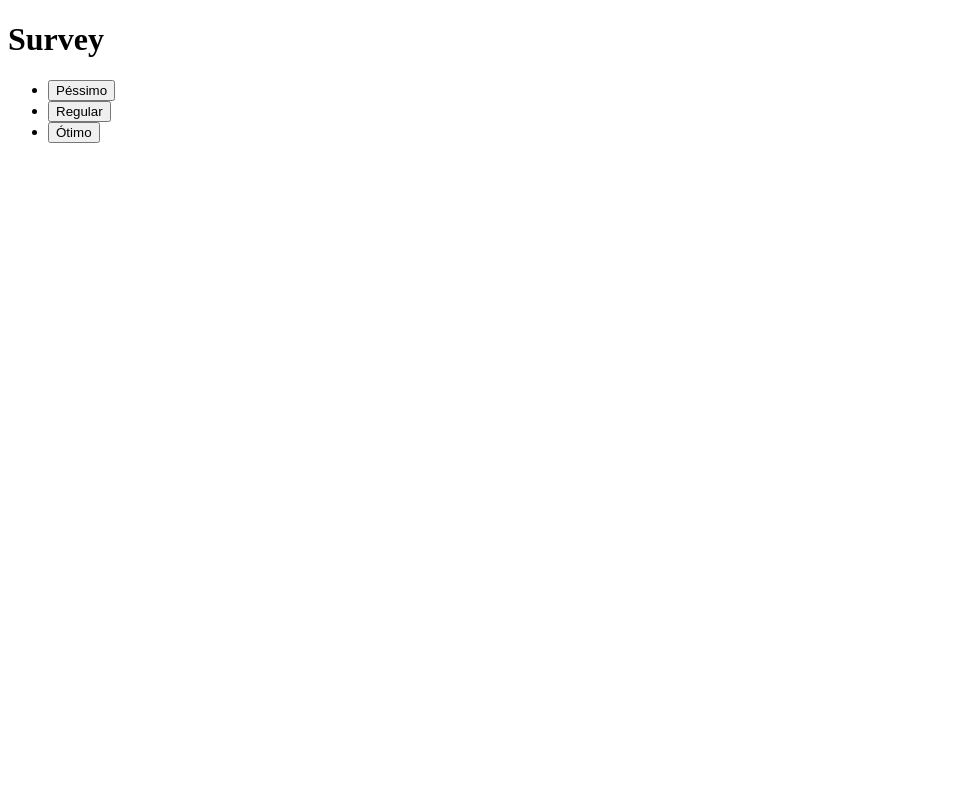
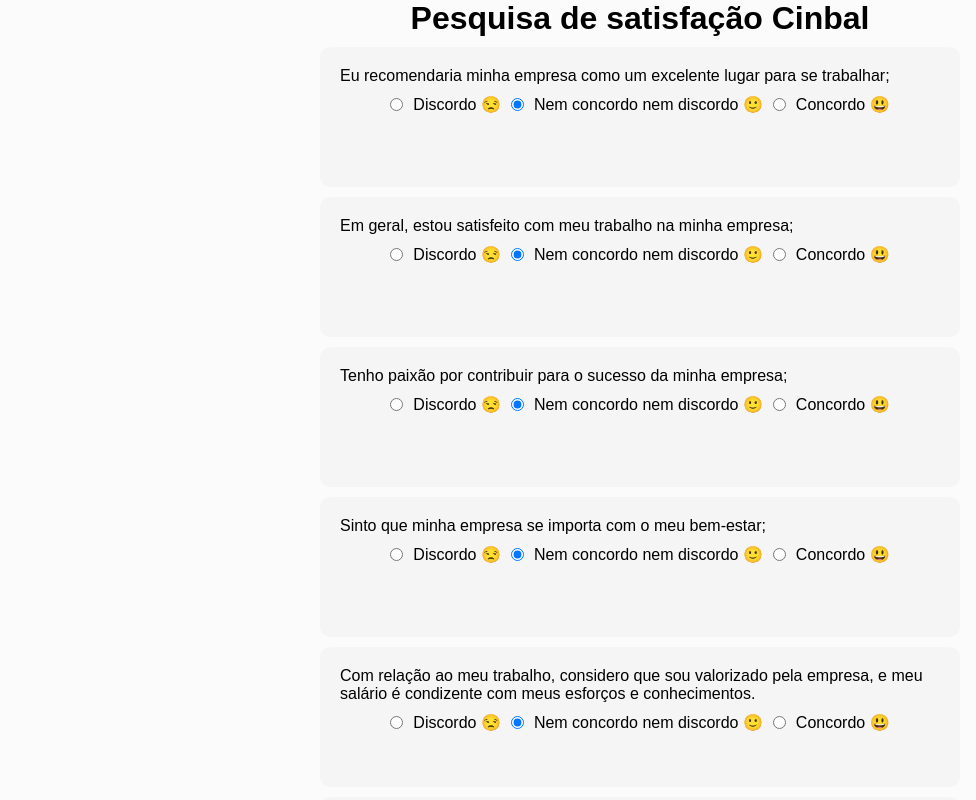
Before and after one commit to Villarinho-Gui/cinbal-survey, a React (Vite) app: page / in a window 1280 px wide. Shown: the top 800 px of the page, without its empty margins (0-976 px from the left). Built offline with nearby package versions, Linux system fonts and the light colour scheme.

Commit message:
refactor: Removendo código desnecessário

```diff
--- a/src/App.tsx
+++ b/src/App.tsx
@@ -1,40 +1,11 @@
-import { useState } from "react";
-import { Modal } from "./components/modal";
-import { api } from "./services/api";
+import { Survey } from "./pages/Survey";
+import GlobalStyles from "./styles/GlobalStyles";
 
 export function App() {
-  const [openModal, setOpenModal] = useState(false);
-
-  async function handleChangeNPS(value: string){
-    if( value === '0') {
-      alert('Você precisa escolher um valor')
-      return
-    }
-    await api.post('/survey', { average: value }).then(() => setOpenModal(true))
-  }
-
   return (
     <div className="App">
-      <h1>Survey</h1>
-
-      <Modal openModal={openModal} handleClose={() => setOpenModal(false)}/>
-      <ul>
-        <li>
-          <button onClick={() => handleChangeNPS('1')}>
-           Péssimo
-          </button>
-        </li>
-        <li>
-          <button onClick={() => handleChangeNPS('2')}>
-           Regular
-          </button>
-        </li>
-        <li>
-          <button onClick={() => handleChangeNPS('3')}>
-           Ótimo
-          </button>
-        </li>
-      </ul>
+      <Survey />
+      <GlobalStyles />
     </div>
   )
 }
```
